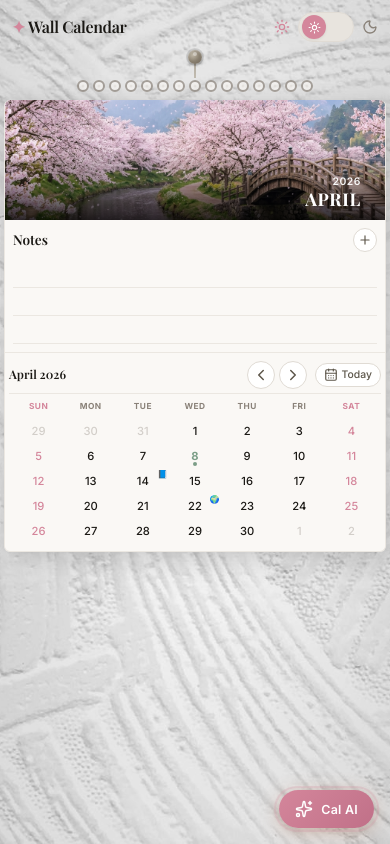
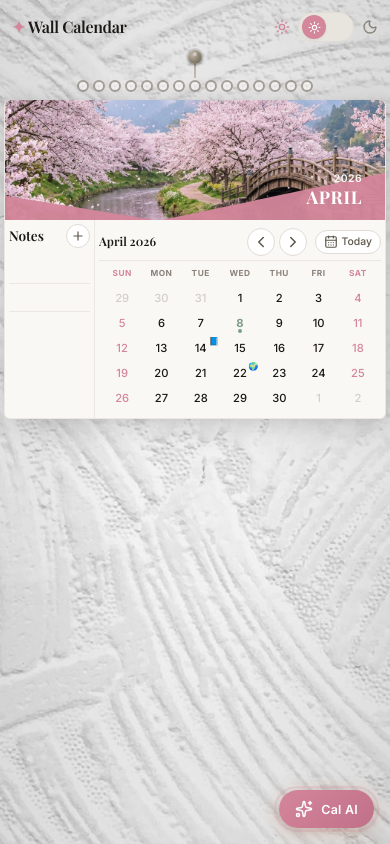
Before and after one commit to Aashiskr/Calendar, a Next.js app: page / in a window 390 px wide. Built offline with nearby package versions, Linux system fonts and the light colour scheme.

Commit message:
style: replicate precise geometric layouts and side-by-side spacing

```diff
--- a/src/styles/calendar.module.css
+++ b/src/styles/calendar.module.css
@@ -217,23 +217,43 @@
   object-fit: cover;
 }
 
-/* Gradient overlay at bottom of image so text is readable */
+/* Geometric overlays matching the inspiration image */
 .heroDiagonalOverlay {
   position: absolute;
-  bottom: 0;
+  inset: 0;
+  z-index: 2;
+  pointer-events: none;
+}
+
+.heroDiagonalOverlay::after {
+  content: '';
+  position: absolute;
+  bottom: -1px;
+  right: 0;
+  width: 60%;
+  height: 50%;
+  background: var(--color-primary);
+  opacity: 0.95;
+  clip-path: polygon(0 100%, 100% 20%, 100% 100%);
+}
+
+.heroDiagonalOverlay::before {
+  content: '';
+  position: absolute;
+  bottom: -1px;
   left: 0;
-  right: 0;
-  height: 60%;
-  z-index: 2;
-  background: linear-gradient(to top, rgba(0, 0, 0, 0.8) 0%, rgba(0, 0, 0, 0.2) 60%, transparent 100%);
-  pointer-events: none;
+  width: 41%;
+  height: 30%;
+  background: var(--color-primary);
+  opacity: 0.95;
+  clip-path: polygon(0 30%, 100% 100%, 0 100%);
 }
 
 /* Year + Month on the diagonal */
 .heroMonthLabel {
   position: absolute;
-  bottom: 12px;
-  right: 24px;
+  bottom: 12%;
+  right: 6%;
   z-index: 3;
   text-align: right;
   color: #ffffff;
@@ -1151,15 +1171,15 @@
   }
 
   .calendarBottom {
-    grid-template-columns: 1fr;
+    grid-template-columns: 90px 1fr;
     min-height: auto;
   }
 
   .notesSection {
-    border-right: none;
-    border-bottom: 1px solid var(--color-border-subtle);
+    border-right: 1px solid var(--color-border-subtle);
+    border-bottom: none;
     max-height: none;
-    padding: var(--space-sm);
+    padding: var(--space-xs);
   }
 
   .notesTitle {
@@ -1167,11 +1187,11 @@
   }
 
   .noteLines {
-    max-height: 85px;
+    max-height: 120px;
   }
 
-  /* Hide excessive empty lines on mobile to save vertical space */
-  .noteLineEmpty:nth-child(n+4) {
+  /* Show only a few lines on mobile */
+  .noteLineEmpty:nth-child(n+3) {
     display: none;
   }
 
```
